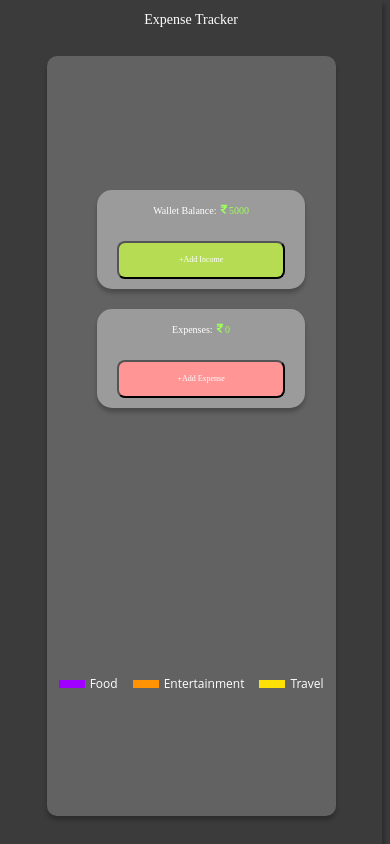
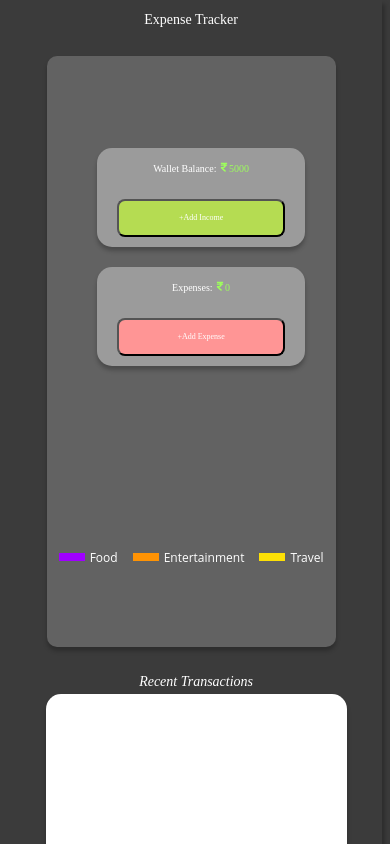
Before and after one commit to NandanMaheta/expense_tracker, a React (Create React App) app: page / in a window 390 px wide. Shown: the top 844 px of the page. Built offline with nearby package versions, Linux system fonts and the light colour scheme.

Commit message:
trying to make the app responsive

```diff
--- a/src/components/Common.module.css
+++ b/src/components/Common.module.css
@@ -190,7 +190,7 @@ body {
 
   @media screen and (max-width: 426px) {
     width: 96%;
-    height: 90vh;
+    height: 70vh;
     flex-direction: column;
     max-width: 420px;
     margin: 5px auto;
@@ -198,7 +198,7 @@ body {
 
   @media screen and (min-width: 426px) and (max-width: 768px) {
     width: 96%;
-    height: 90vh;
+    height: 70vh;
     flex-direction: column;
     max-width: 755px;
     margin: 0 auto;
```
